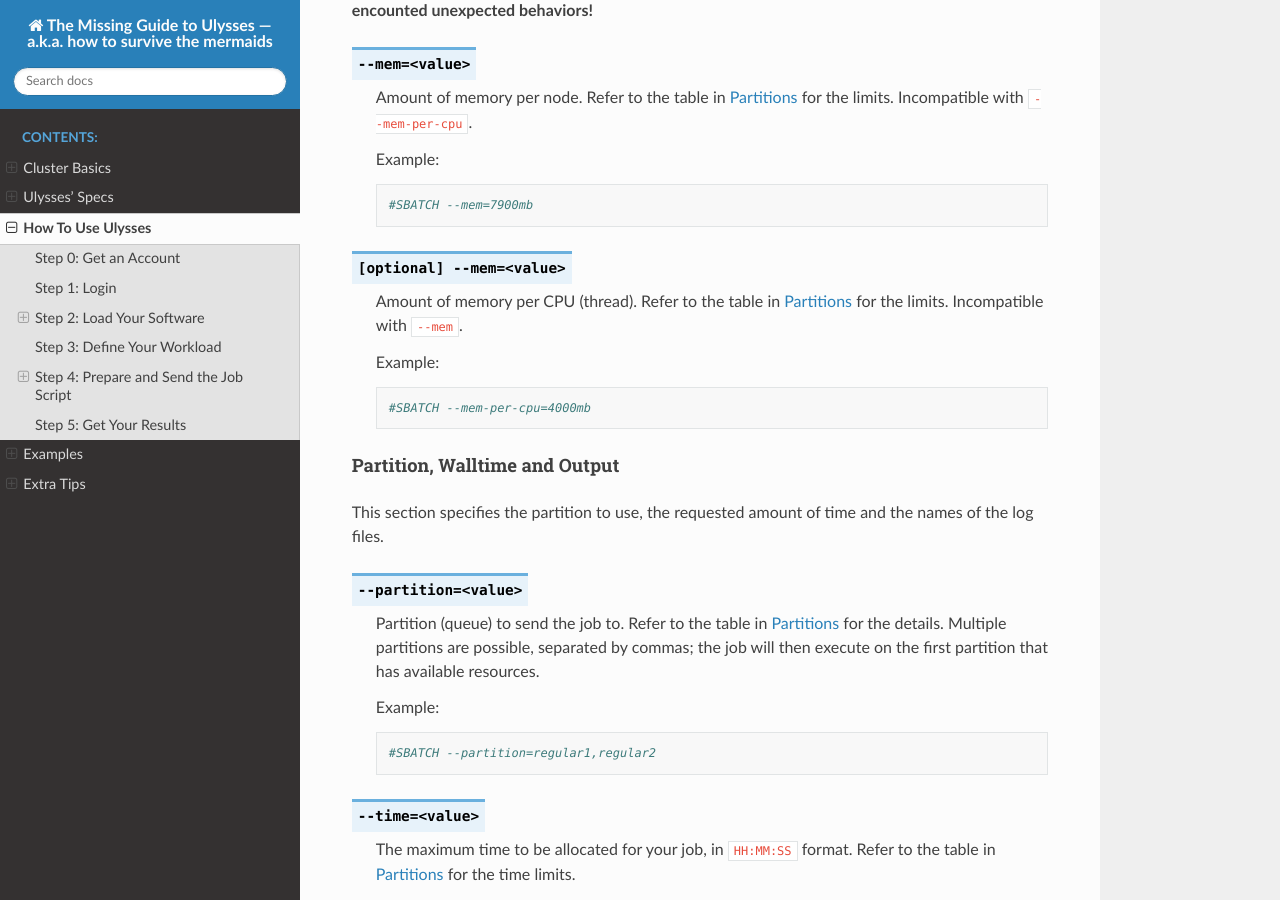
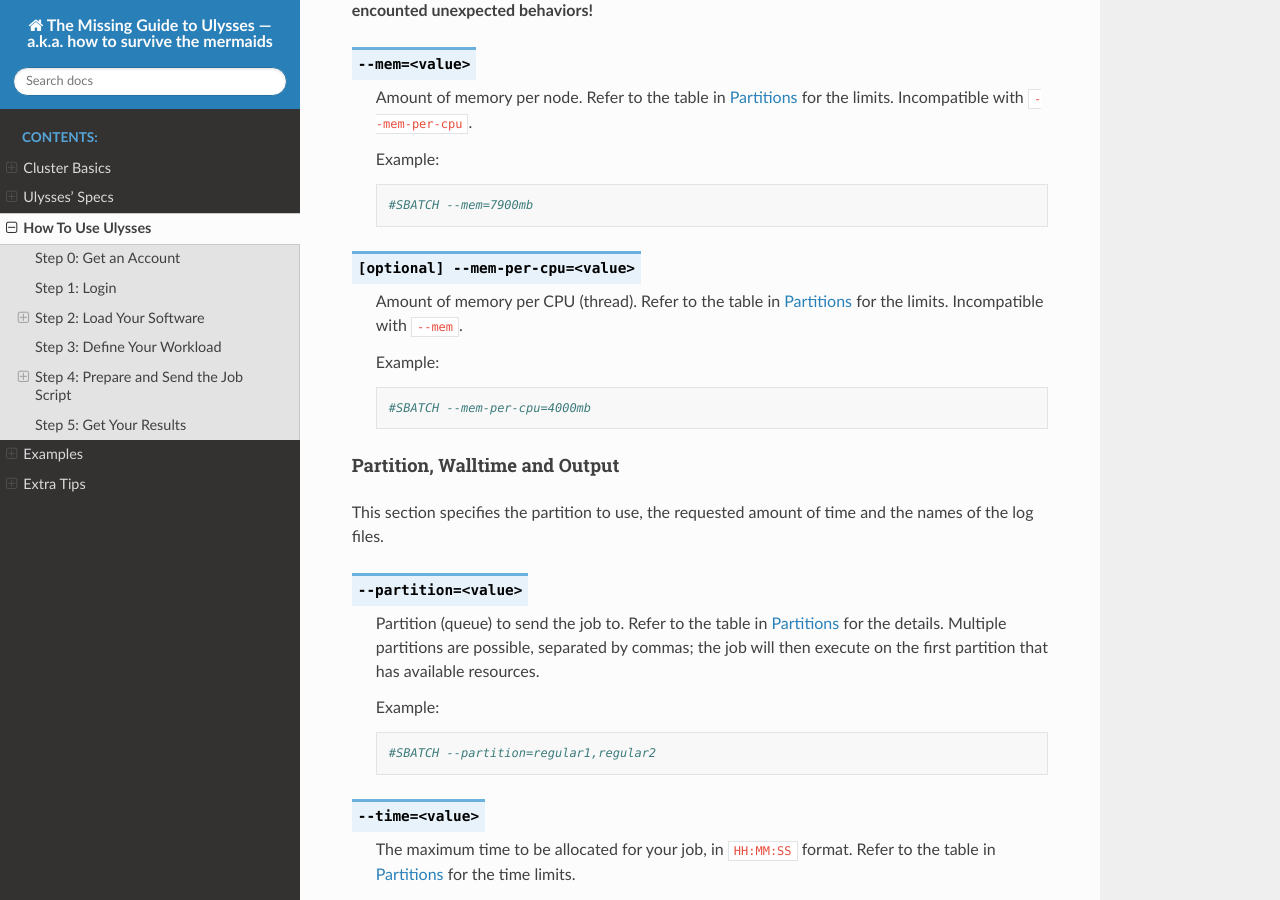
Before and after one commit to matteosecli/Ulysses-doc, a Sphinx documentation site: the page built from doc/source/how-to-use-ulysses.rst, in a window 1280 px wide and 900 px high, scrolled down 13316 px. Built offline with Sphinx 7.4.7 and the Read the Docs theme 2.0.0, drawn with Linux system fonts in a browser that asks for light colours.

Commit message:
Typo in --mem-per-cpu

```diff
--- a/doc/source/how-to-use-ulysses.rst
+++ b/doc/source/how-to-use-ulysses.rst
@@ -542,7 +542,7 @@
 
       #SBATCH --mem=7900mb
 
-.. data:: [optional] --mem=<value>
+.. data:: [optional] --mem-per-cpu=<value>
 
    Amount of memory per CPU (thread). Refer to the table in :ref:`Partitions` for the limits.
    Incompatible with ``--mem``.
```
